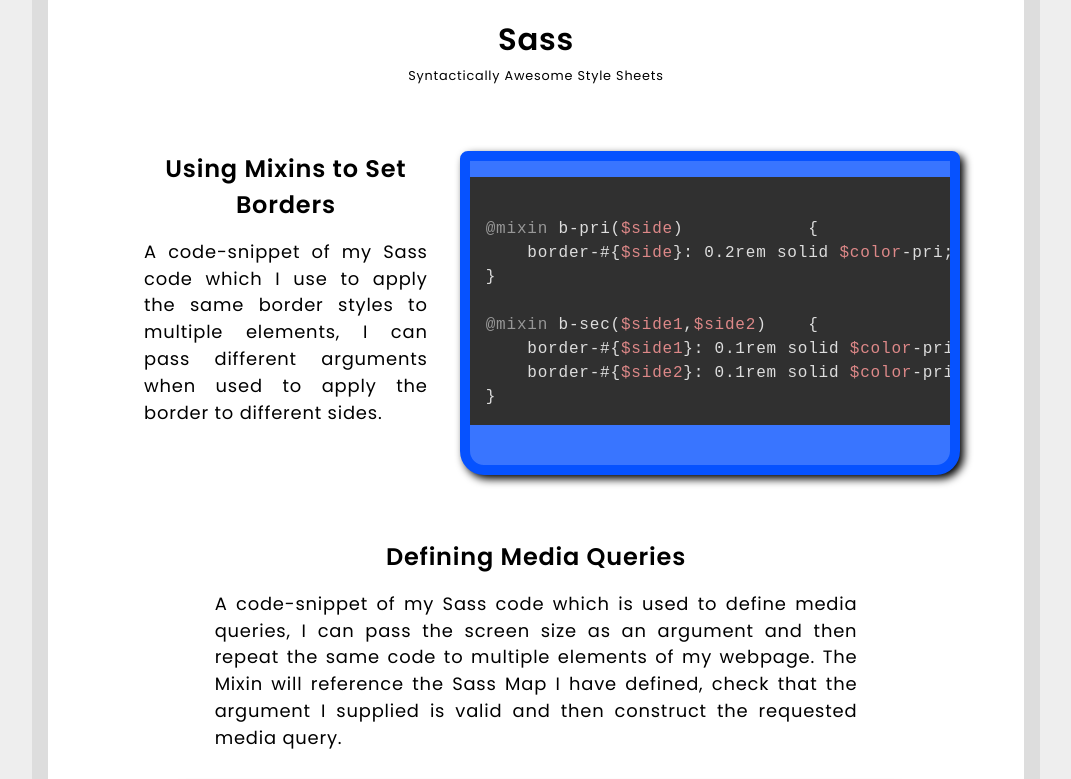
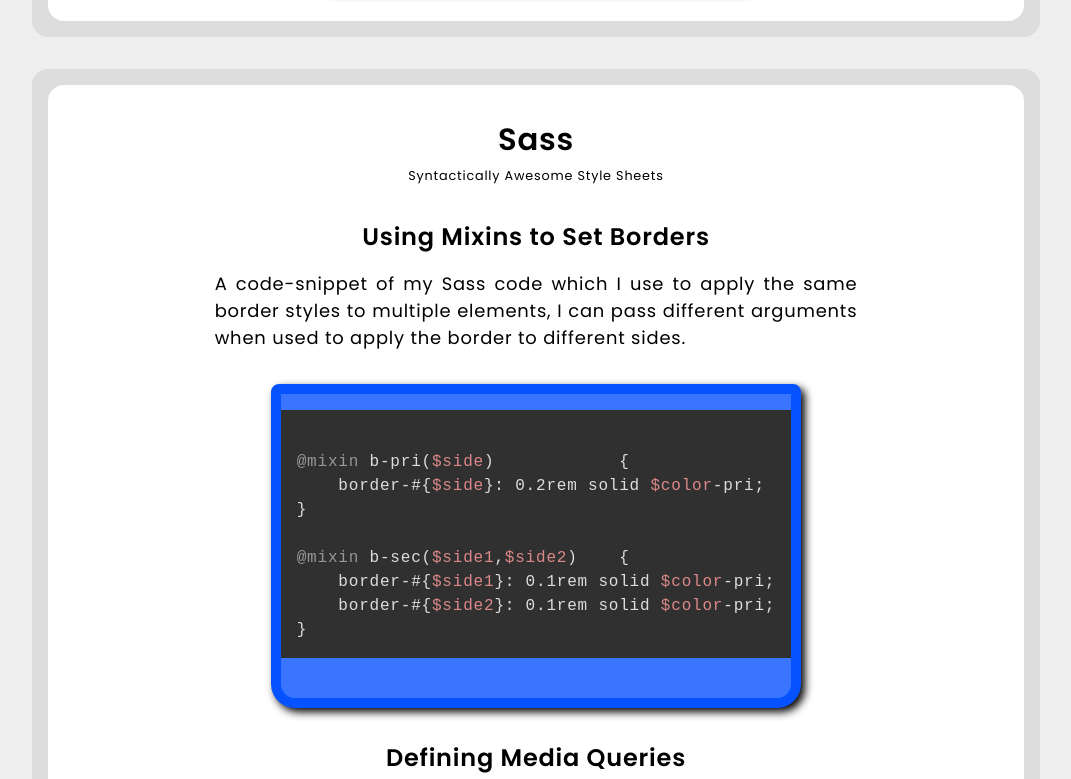
Before and after one commit to Jamie-scs/portfolio, a plain HTML site: page html/coding.html in a window 1280 px wide. Shown: the part 2859-3638 px from the top of the page, without its empty margins (208-1279 px from the left). Drawn offline with nearby package versions, Linux system fonts and the light colour scheme; files whose address does not match are found by name.

Commit message:
Fixed overflow
Fixed overflowing content on code examples page at very narrow screen sizes.

```diff
--- a/html/coding.html
+++ b/html/coding.html
@@ -363,13 +363,13 @@
 								<small>Cascading Style Sheets</small>
 							</header>
 
-							<div class="content-container-half">
+
 
 							<div class="code-snippet-info">
 								<h3>Animation Effects</h3>
 								<p>A code-snippet of my CSS which I wrote to add a glass shine style hover effect to my portfolio project display. I created it as a Sass Mixin so I could easily reuse the effect.</p>
 							</div><!-- code-snippet-info -->
-								<div class="code-snippet-half">
+							<div class="code-snippet">
 <pre>
 <code>
 @mixin fancy-shine  {
@@ -395,7 +395,6 @@
 </code>
 </pre>
 							</div><!-- code-snippet -->
-							</div><!-- content-container-half -->
 						</div><!-- coding-container -->
 					</div><!-- example-container -->
 
@@ -409,13 +408,13 @@
 								<small>Syntactically Awesome Style Sheets</small>
 							</header>
 
-							<div class="content-container-half">
+
 
 							<div class="code-snippet-info">
 								<h3>Using Mixins to Set Borders</h3>
 								<p>A code-snippet of my Sass code which I use to apply the same border styles to multiple elements, I can pass different arguments when used to apply the border to different sides.</p>
 							</div><!-- code-snippet-info -->
-								<div class="code-snippet-half">
+							<div class="code-snippet">
 <pre>
 <code>
 @mixin b-pri($side)            {
@@ -428,8 +427,8 @@
 }
 </code>
 </pre>
-								</div><!-- code-snippet-half -->
-							</div><!-- content-container-half -->
+							</div><!-- code-snippet -->
+
 
 							<div class="code-snippet-info">
 								<h3>Defining Media Queries</h3>
@@ -463,12 +462,11 @@
 </pre>
 							</div><!-- code-snippet -->
 
-							<div class="content-container-half">
 							<div class="code-snippet-info">
 								<h3>Sass Maps</h3>
 								<p>A code-snippet of my Sass code which defines all the minimum and maximum screen size breakpoints which I use for my media queries.</p>
 							</div><!-- code-snippet-info -->
-								<div class="code-snippet-half">
+							<div class="code-snippet">
 <pre>
 <code>
 $breakpoints-up:
@@ -490,9 +488,7 @@
 );
 </code>
 </pre>
-								</div><!-- code-snippet-half -->
-							</div><!-- content-container-half -->
-
+							</div><!-- code-snippet -->
 						</div><!-- coding-container -->
 					</div><!-- example-container -->
 
@@ -665,12 +661,11 @@
 </pre>
 							</div><!-- code-snippet -->
 
-							<div class="content-container-half">
 							<div class="code-snippet-info">
 								<h3>Call the Function</h3>
 								<p>A code-snippet of my validation code showing how I set an event listener to wait for the form submit. When the form submit button is clicked the function prevents the form from auto-submitting, it then calls on the validate function for each field of the form. It passes the form field's id and an index value into the function, once each one successfully passes it allows the form to be submitted.</p>
 							</div><!-- code-snippet-info -->
-								<div class="code-snippet-half">
+							<div class="code-snippet">
 <pre>
 <code>
 form.addEventListener('submit', (e) => {
@@ -684,8 +679,7 @@
 });
 </code>
 </pre>
-								</div><!-- code-snippet-half -->
-							</div><!-- content-container-half -->
+							</div><!-- code-snippet -->
 						</div><!-- coding-container -->
 					</div><!-- example-container -->
 
--- a/scss/layout/_coding.scss
+++ b/scss/layout/_coding.scss
@@ -26,46 +26,10 @@
 }
 
 .code-snippet-info	{
-	padding: 1rem 1rem 0;
+	@include mqm(small)	{
+		padding: 1rem 1rem 0;
+	}
 	@include mqm(large){
 		width: 80%;
 	}
 }
-
-.content-container-half	{
-	@include mqm(small)	{
-		display: flex;
-		justify-content: space-evenly;
-		align-items: flex-start;
-		padding: 2rem;
-	}
-}
-
-.content-container-half.code-snippet-info	{
-	padding: 1rem 1rem 0;
-	@include mqm(small){
-		max-width: 39%;
-	}
-	@include mqm(medium){
-		min-width: 49%;
-	}
-	@include mqm(large){
-		min-width: 59%;
-	}
-}
-
-
-.code-snippet-half		{
-	@extend %code-snippet;
-	@include mqm(small)	{
-		min-width: 59%;
-		margin-top: 1rem;
-	}
-	@include mqm(medium)	{
-		max-width: 49%;
-		margin-top: 2rem;
-	}
-	@include mqm(large){
-		max-width: 39%;
-	}
-}
```
Also changed, not shown: css/main.css. Lines whose indentation alone changed are shown as unchanged.
